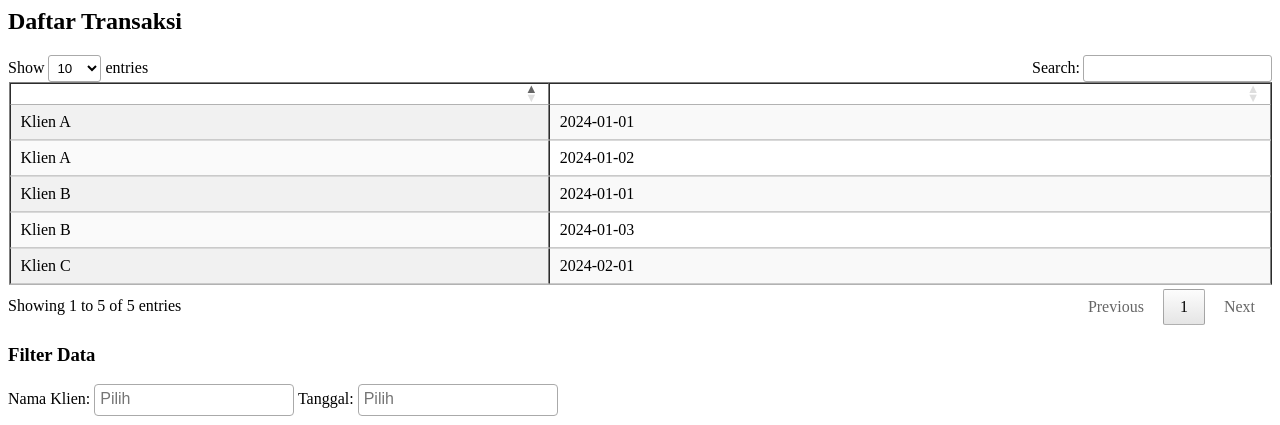
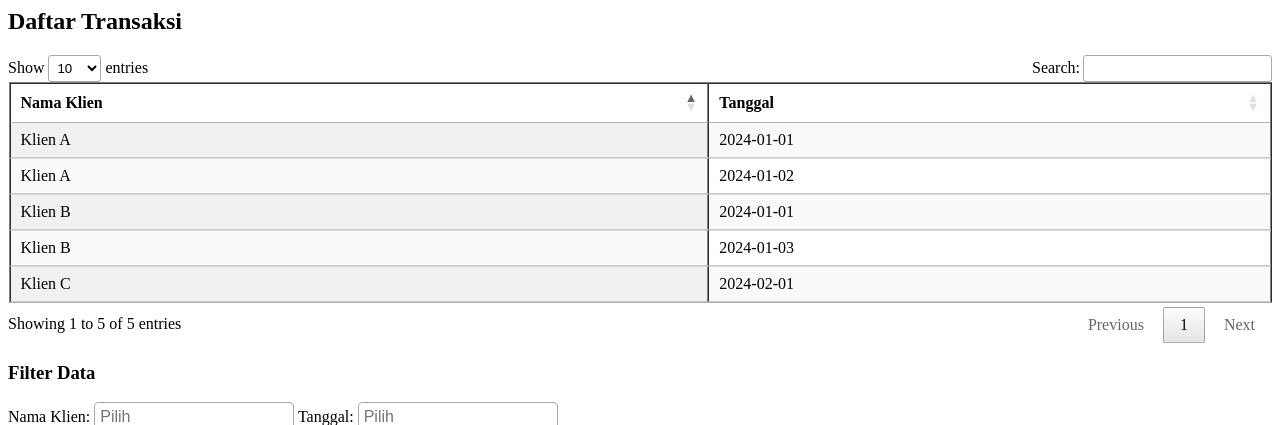
Before and after one commit to arkandinov/filter-data-python, a Django app: page / in a window 1280 px wide. Shown: the top 425 px of the page. Run offline with Django 5.2, Linux system fonts and the light colour scheme; some libraries are stand-ins or nearby versions.

Commit message:
nambah header

```diff
--- a/app/templates/app/transaksi.html
+++ b/app/templates/app/transaksi.html
@@ -80,7 +80,7 @@
   id="tableTransaksi"
   class="display"
 >
-  <thead></thead>
+  <thead><th>Nama Klien</th><th>Tanggal</th></thead>
   <tbody></tbody>
 </table>
 
```
